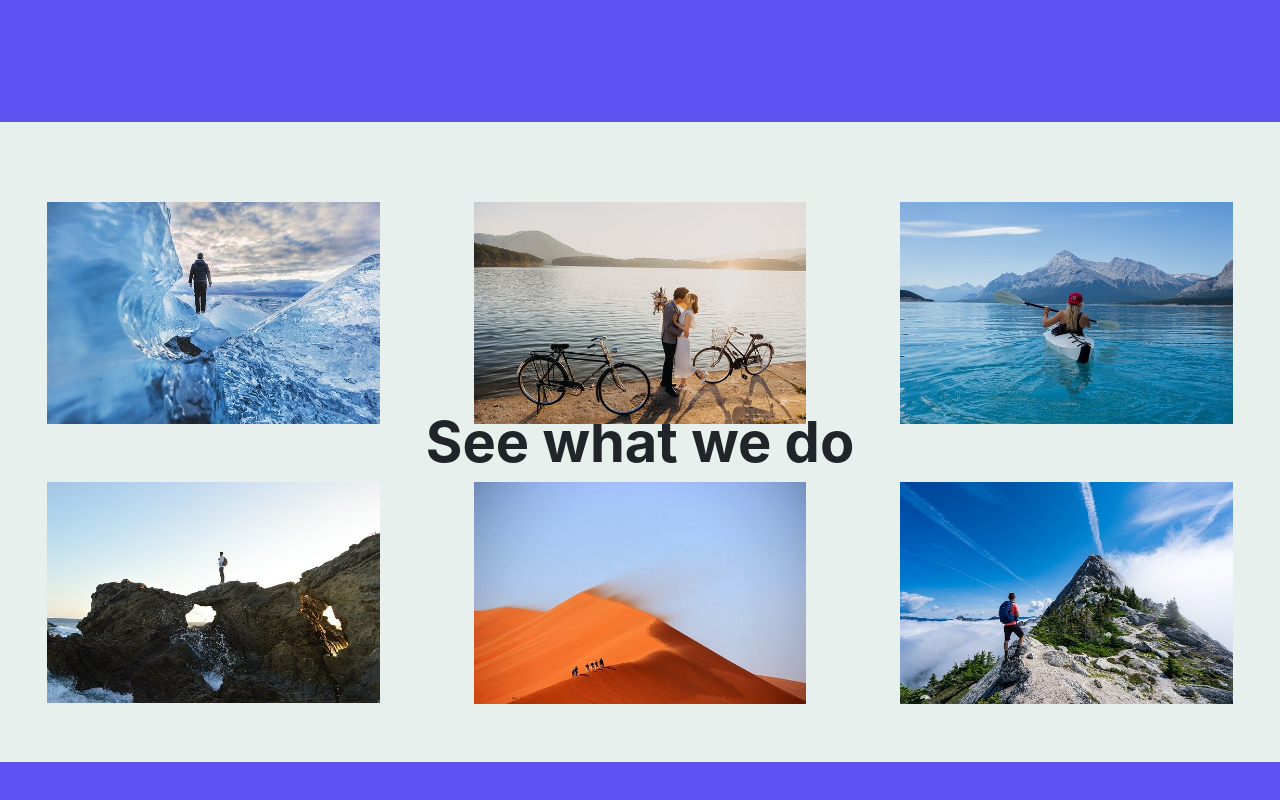
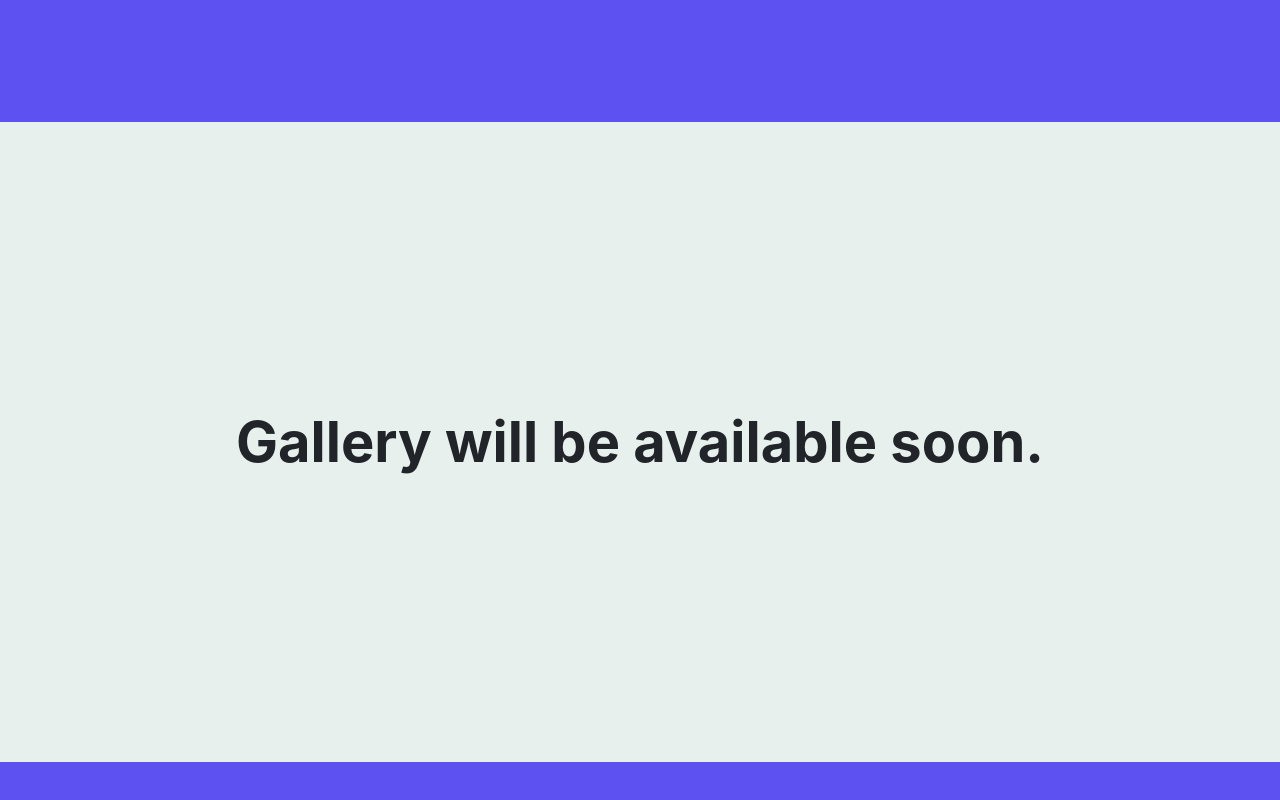
Before and after one commit to Michal-Kok/fancy-page, a React (Create React App) app: page /#/offer in a window 1280 px wide. Shown: the part 2260-3060 px from the top of the page. Built offline with nearby package versions, Linux system fonts and the light colour scheme.

Commit message:
svg updated and fixed

```diff
--- a/src/components/OfferPlaces.jsx
+++ b/src/components/OfferPlaces.jsx
@@ -105,9 +105,9 @@ function OfferPlaces() {
             <section className="offerPlaces__photosContainer">
                 <div className="offerPlaces__photosContainer__photos">
                     <h2 className="offerPlaces__photosContainer__title">
-                        See what we do
+                        Gallery will be available soon.
                     </h2>
-                    {renderImages()}
+                    {/* {renderImages()} */}
                 </div>
             </section>
         </section>
```
Also changed, not shown: src/img/europe.svg.
